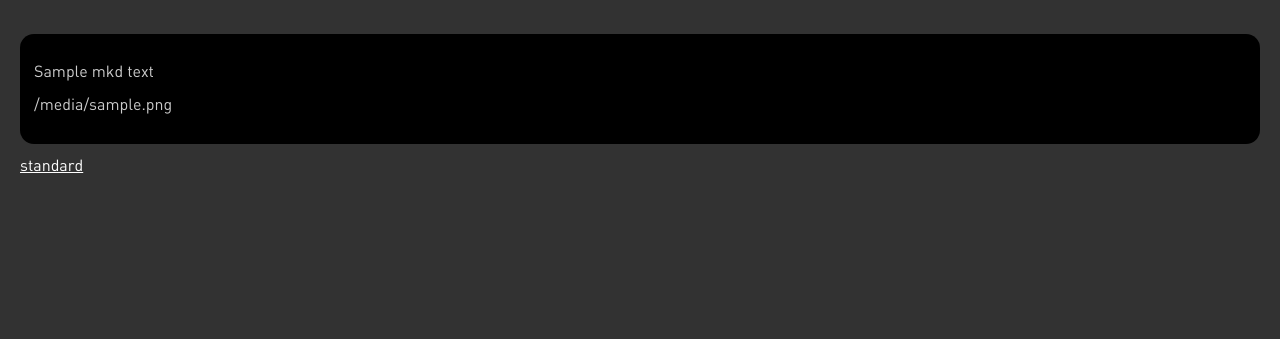
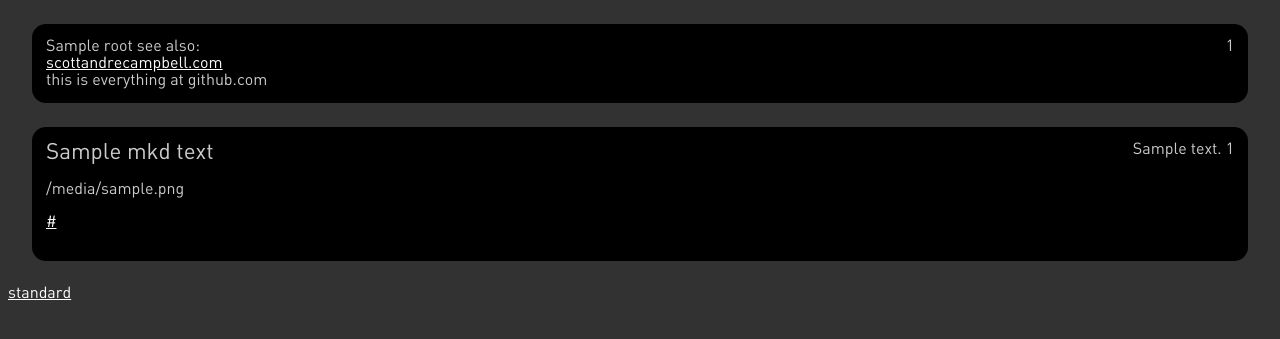
Before and after one commit to luminome/sac-py-api, a Flask app: template templates/index.html in a window 1280 px wide. Shown: the top 339 px of the page. Run offline with Flask 2, Linux system fonts and the light colour scheme; the template is opened without the code that fills it: most values are stand-ins (such as "Sample title", 1, 10 or a date in 2020).

Commit message:
is it safe to push yet?

```diff
--- a/main.py
+++ b/main.py
@@ -1,6 +1,6 @@
 from flask import Flask, jsonify, abort, render_template, request
 from flaskext.markdown import Markdown
-
+from os import getpid
 from flask_cors import CORS
 
 import os
@@ -26,7 +26,16 @@ options = ['sun', 'moon', 'venus', 'mars', 'iss']
 
 
 def sort_repos(data_json):
-    result = [{'name': repo['name'], 'full_name': repo['full_name'], 'updated': repo['updated_at']} for repo in data_json]
+    result = [
+        {
+            'name': repo['name'],
+            'full_name': repo['full_name'],
+            'updated': repo['updated_at'],
+            'description': repo['description'],
+            'html_url': repo['html_url']
+        }
+        for repo in data_json]
+
     result = sorted(result, key=lambda k: k['updated'])
     result.reverse()
     return result
@@ -54,6 +63,7 @@ def get_data_from_user():
             url = 'https://raw.githubusercontent.com/{}/master/readme.md'.format(abbr['full_name'])
             abbr['url'] = url
             r = requests.get(url, allow_redirects=True)
+
             if b'404' not in r.content:
                 abbr['local'] = 'static/sources/{}.md'.format(abbr['name'])
                 with open(abbr['local'], 'wb') as md_file:
@@ -67,25 +77,24 @@ def get_data_from_user():
 
 @app.route('/')
 def index():
-    # repo_data_url = "https://api.github.com/users/luminome/repos"
-    # r = requests.get(repo_data_url, allow_redirects=True)
-    #
-    # url = 'https://raw.githubusercontent.com/luminome/ctipe-frontend/master/readme.md'
-    # r = requests.get(url, allow_redirects=True)
-    # open('static/sources/ctipe-frontend.md', 'wb').write(r.content)
-
     with open('static/sources/git_repos_shorthand.json') as file:
         data = json.load(file)
 
     files_array = []
-    for repo in data:
+
+    for i, repo in enumerate(data):
+        k = {'id': str(i).zfill(2), 'name': repo['name'], 'description': repo['description'], 'html_url': repo['html_url']}
+
         if 'local' in repo:
             with open(repo['local'], 'r') as file:
-                files_array.append({'name': repo['name'], 'file': file.read()})
+                k['file'] = file.read()
+        else:
+            k['file'] = 'no readme.md'
 
-    #mkd_text = str(r.content)  #;//  #"## Your Markdown Here "
-    return render_template('index.html', result=files_array)
-    # return jsonify({"json": "hello-world python."})
+        files_array.append(k)
+
+    header = {'root': request.url_root, 'id': 'hello'}
+    return render_template('index.html', result=files_array, header=header)
 
 
 @app.route('/sat/<path:selection>', methods=['GET'])
@@ -160,4 +169,10 @@ def page_not_found(e):
 
 
 if __name__ == '__main__':
+    #lsof -i :5000
+    print("Creating PID file.")
+    fh = open("app_process.pid", "w")
+    fh.write(str(getpid()))
+    fh.close()
+
     app.run(debug=True, port=os.getenv("PORT", default=5000))
--- a/templates/index.html
+++ b/templates/index.html
@@ -2,22 +2,40 @@
 
 <html lang="en">
 <head>
-	<title>sac - space</title>
+	<title>og - luminome.com</title>
 	<meta charset="utf-8">
 	<meta name="viewport" content="width=device-width, user-scalable=no, minimum-scale=1.0, maximum-scale=1.0">
 	<style>
 		body {
 			background-color: rgba(50,50,50,1.0);
 			color: #CCCCCC;
-			margin:10px;
-			padding:10px;
+
 			font-family: heavy_data, sans-serif;
 			font-size:1em;
 		}
 
+		.row {
+			/*border: 1px red dotted;*/
+			display: flex;
+			flex-direction: row;
+			flex-wrap: wrap;
+			width: auto;
+		}
+
+		.column {
+			/*border: 1px red dotted;*/
+			display: flex;
+			flex-direction: column;
+			flex: 1;
+		}
+
+		.right {
+			text-align: right;
+		}
+
 		div.container{
 			background-color: rgba(0,0,0.2,1.0);
-			margin: 14px 0;
+			margin: 24px;
 		}
 
 		a{
@@ -28,13 +46,25 @@
 			color: #CCCCCC;
 		}
 
+		/*p{*/
+		/*	margin:0;*/
+		/*	padding:0;*/
+		/*}*/
+
 		pre{
-
-			background-color: rgba(70,70,70,1.0);
+			background-color: rgba(50,50,50,0.75);
 		}
 
-		pre, img, div.container{
+		pre, blockquote, div.container{
 			padding:14px;
+
+		}
+
+		.title{
+			font-size: 1.4em;
+		}
+
+		img, pre, blockquote, div.container{
 			border-radius:14px;
 		}
 
@@ -53,10 +83,23 @@
 </head>
 <body>
 
+<div class="container">
+	<div class="row">
+		<div class="column">{{header.root}} see also:<a href="https://scottandrecampbell.com">scottandrecampbell.com</a></div>
+		<div class="column right">{{header.id}}</div>
+	</div>
+	<span>this is everything at github.com</span>
+</div>
+
+
 {% for mkd_text in result %}
 	<div class="container">
-		<p>{{mkd_text.name}}</p>
+		<div class="row">
+			<div class="column title">{{mkd_text.name}}</div>
+			<div class="column right">{{mkd_text.description}} {{mkd_text.id}}</div>
+		</div>
 		<p>{{mkd_text.file|markdown}}</p>
+		<p><a href="{{mkd_text.html_url}}">{{mkd_text.html_url}}</a></p>
 	</div>
 {% endfor %}
 
```
Also changed, not shown: static/sources/git_repos_shorthand.json (+32 -0 lines), static/sources/git_repos.json.
